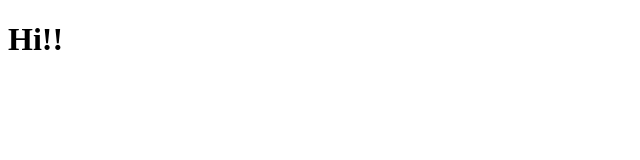
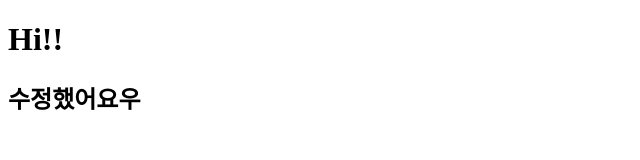
Before and after one commit to abc3466/git_base, a plain HTML site: page index.html in a window 1280 px wide. Shown: the whole page, without its empty margins (0-640 px from the left). Drawn offline with Linux system fonts and the light colour scheme.

Commit message:
Update index.html
add txt

```diff
--- a/index.html
+++ b/index.html
@@ -7,5 +7,6 @@
 </head>
 <body>
     <h1>Hi!!</h1>
+    <h2>수정했어요우</h2>
 </body>
 </html>
```
